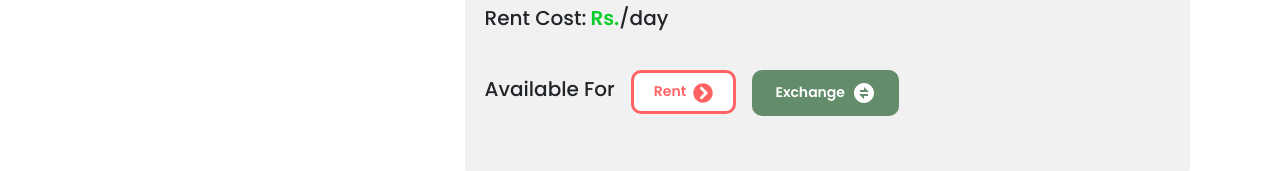
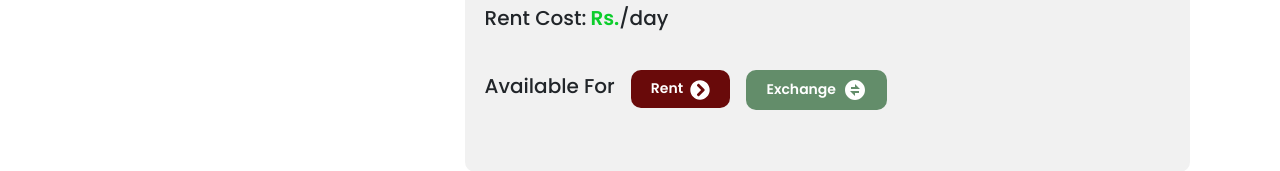
Before and after one commit to Ak-tsuki/Rent-N-Read-Frontend, a React (Create React App) app: page /singlebook/1 in a window 1280 px wide. In both pictures the pointer is over the button "Rent". Shown: the part 290-461 px from the top of the page. Built offline with nearby package versions, Linux system fonts and the light colour scheme; no server answers.

Commit message:
button hover effect changed

```diff
--- a/src/pages/singleBook.scss
+++ b/src/pages/singleBook.scss
@@ -74,26 +74,20 @@
 }
 
 .btn-rent {
-  border: 3px solid #ff6363;
   background-color: #ff6363;
   color: #ffff;
 }
 
 .btn-exchange {
-  border: 3px solid #638d6a;
   background-color: #638d6a;
   color: #ffff;
 }
 
 .btn-rent:hover {
-  border: 3px solid #ff6363;
-  background-color: #ffff;
-  color: #ff6363;
+  background-color: #690a0a;
 }
 .btn-exchange:hover {
-  border: 3px solid #638d6a;
-  background-color: #ffff;
-  color: #638d6a;
+  background-color: #0c4c17;
 }
 .cost-rent {
   color: #0dcd2c;
```
